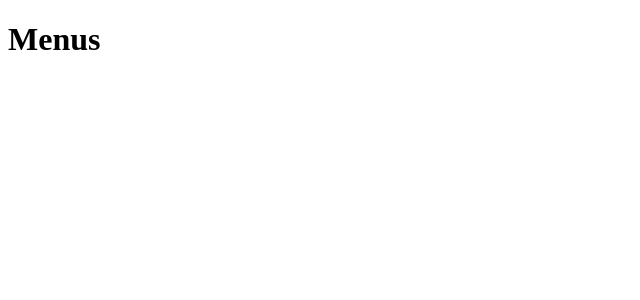
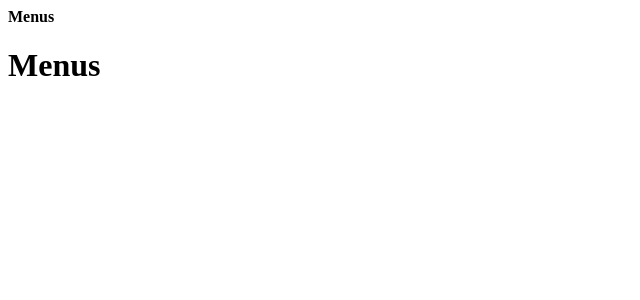
Before and after one commit to MrTj458/RestaurantMenus, a React (Create React App) app in the folder client/: page / in a window 1280 px wide. Shown: the top 300 px of the page, without its empty margins (0-640 px from the left). Built offline with nearby package versions, Linux system fonts and the light colour scheme.

Commit message:
Added axios

```diff
--- a/client/package.json
+++ b/client/package.json
@@ -3,6 +3,7 @@
   "version": "0.1.0",
   "private": true,
   "dependencies": {
+    "axios": "^0.18.0",
     "react": "^16.5.1",
     "react-dom": "^16.5.1",
     "react-router-dom": "^4.3.1",
--- a/client/src/App.js
+++ b/client/src/App.js
@@ -2,9 +2,11 @@ import React, { Fragment } from 'react'
 import { Route, Switch } from 'react-router-dom'
 import Menus from './components/Menus'
 import NoMatch from './components/NoMatch'
+import NavBar from './components/NavBar'
 
 const App = () => (
   <Fragment>
+    <NavBar />
     <Switch>
       <Route exact path='/' component={Menus} />
       <Route component={NoMatch} />
```
Also changed, not shown: 1 other file (tests, documents, lock files or other folders).
